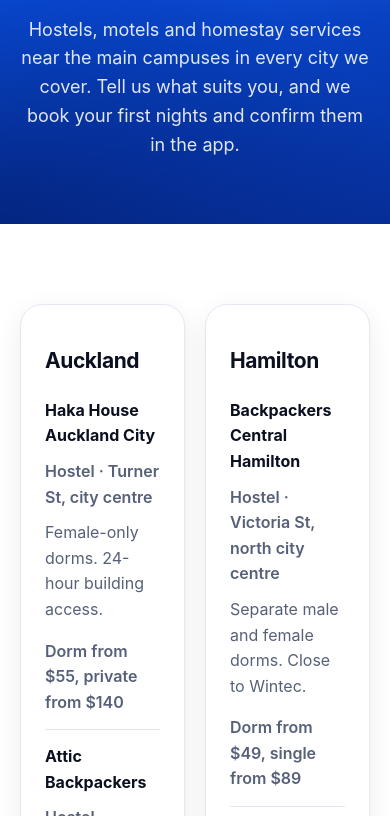
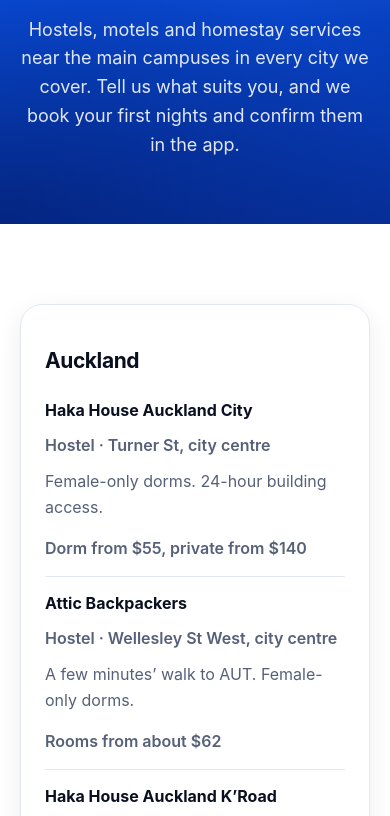
Before and after one commit to jonty-afk/setl-website, a plain HTML site: page stays/index.html in a window 390 px wide. Shown: the part 238-1054 px from the top of the page. Drawn offline with Linux system fonts and the light colour scheme.

Commit message:
Update website

```diff
--- a/assets/css/site.css
+++ b/assets/css/site.css
@@ -2669,6 +2669,12 @@ body.inner .site-header .site-nav a.nav-cta:hover {
 .stay-cities {
   align-items: start;
 }
+/* Two city cards side by side get too narrow to read on phones and tablets. */
+@media (max-width: 820px) {
+  .stay-cities {
+    grid-template-columns: 1fr;
+  }
+}
 .stay-list {
   list-style: none;
   margin: 12px 0 0;
```
